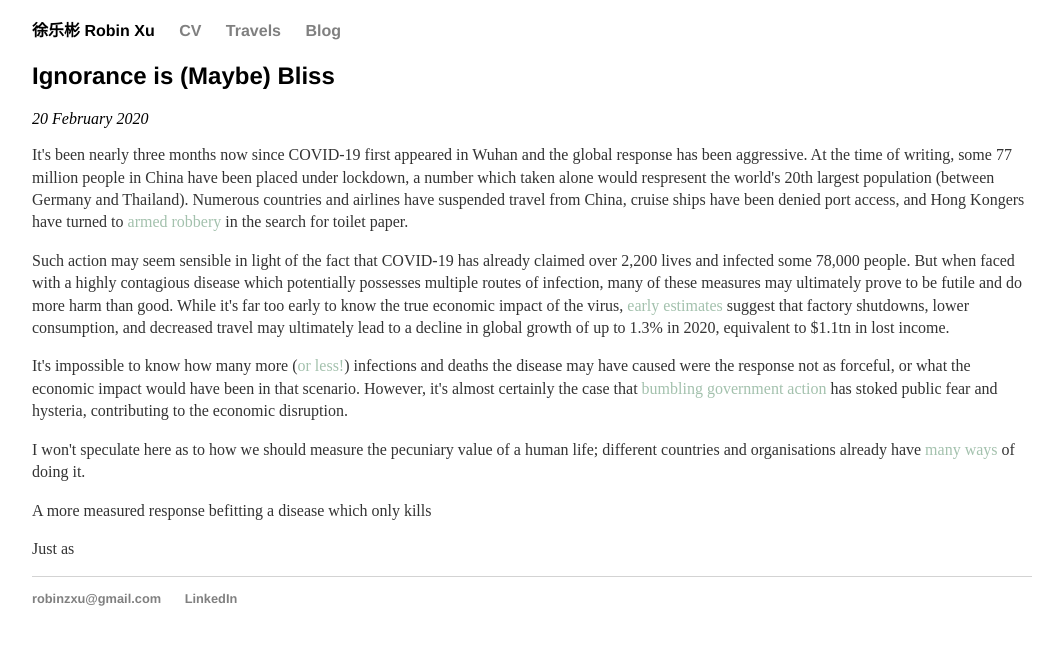
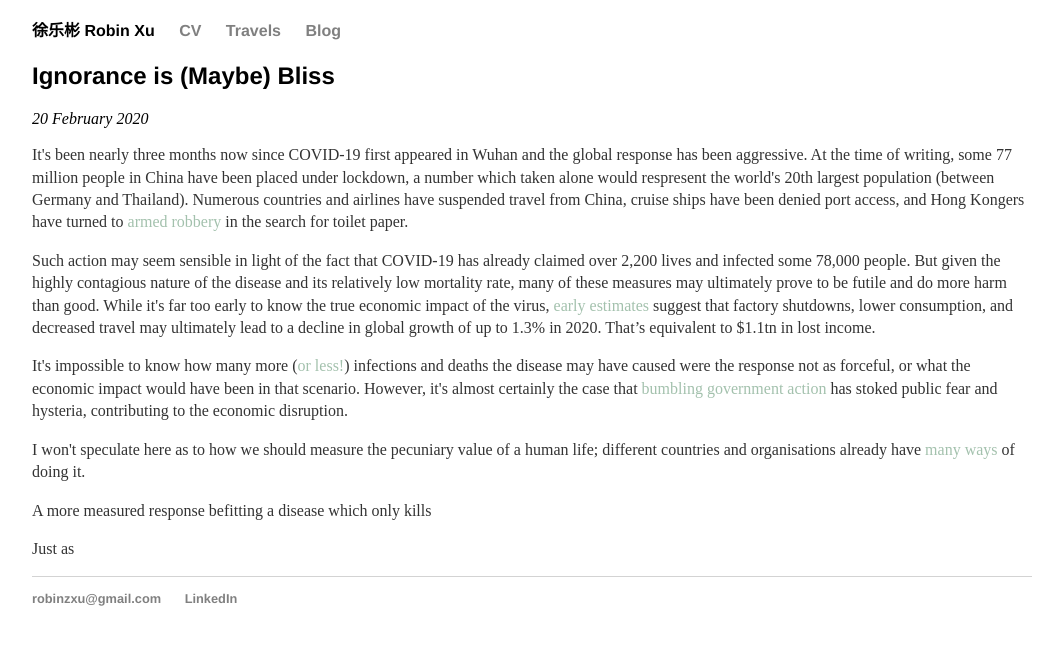
Before and after one commit to robinzxu/robinzxu.github.io, a Jekyll site: the page built from _posts/2020-02-20-ignorance-is-maybe-bliss.md, in a window 1280 px wide. Shown: the top 645 px of the page, without its empty margins (108-1171 px from the left). Built offline with Jekyll 4.4.1, drawn with Linux system fonts in a browser that asks for light colours.

Commit message:
Update 2020-02-20-ignorance-is-maybe-bliss.md

```diff
--- a/_posts/2020-02-20-ignorance-is-maybe-bliss.md
+++ b/_posts/2020-02-20-ignorance-is-maybe-bliss.md
@@ -6,7 +6,7 @@ date: 2020-02-20
 
 It\'s been nearly three months now since COVID-19 first appeared in Wuhan and the global response has been aggressive. At the time of writing, some 77 million people in China have been placed under lockdown, a number which taken alone would respresent the world\'s 20th largest population (between Germany and Thailand). Numerous countries and airlines have suspended travel from China, cruise ships have been denied port access, and Hong Kongers have turned to [armed robbery](https://www.scmp.com/news/hong-kong/law-and-crime/article/3050907/armed-gang-steals-hk1000-toilet-paper-coronavirus){:target="_blank" rel="noopener"} in the search for toilet paper.
 
-Such action may seem sensible in light of the fact that COVID-19 has already claimed over 2,200 lives and infected some 78,000 people. But when faced with a highly contagious disease which potentially possesses multiple routes of infection, many of these measures may ultimately prove to be futile and do more harm than good. While it\'s far too early to know the true economic impact of the virus, [early estimates](https://www.theguardian.com/world/2020/feb/19/coronavirus-could-cost-global-economy-1tn-in-lost-output){:target="_blank" rel="noopener"} suggest that factory shutdowns, lower consumption, and decreased travel may ultimately lead to a decline in global growth of up to 1.3% in 2020, equivalent to $1.1tn in lost income.
+Such action may seem sensible in light of the fact that COVID-19 has already claimed over 2,200 lives and infected some 78,000 people. But given the highly contagious nature of the disease and its relatively low mortality rate, many of these measures may ultimately prove to be futile and do more harm than good. While it\'s far too early to know the true economic impact of the virus, [early estimates](https://www.theguardian.com/world/2020/feb/19/coronavirus-could-cost-global-economy-1tn-in-lost-output){:target="_blank" rel="noopener"} suggest that factory shutdowns, lower consumption, and decreased travel may ultimately lead to a decline in global growth of up to 1.3% in 2020. That's equivalent to $1.1tn in lost income.
 
 It\'s impossible to know how many more ([or less!](https://medium.com/@indica/how-japan-made-covid-19-worse-c97180df9c95){:target="_blank" rel="noopener"}) infections and deaths the disease may have caused were the response not as forceful, or what the economic impact would have been in that scenario. However, it\'s almost certainly the case that [bumbling government action](https://edition.cnn.com/asia/live-news/coronavirus-outbreak-01-28-20-intl-hnk/h_de6f7529da8c257da95ca55439097408){:target="_blank" rel="noopener"} has stoked public fear and hysteria, contributing to the economic disruption.
 
```
